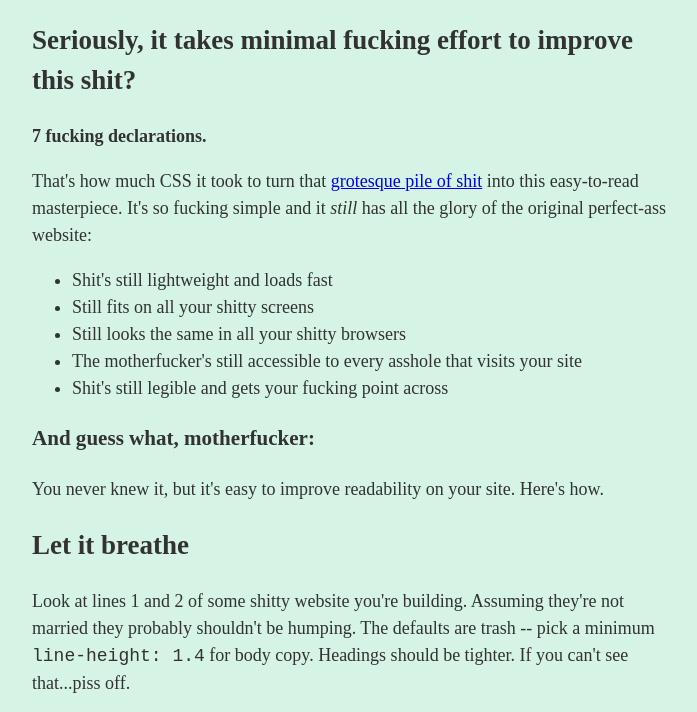
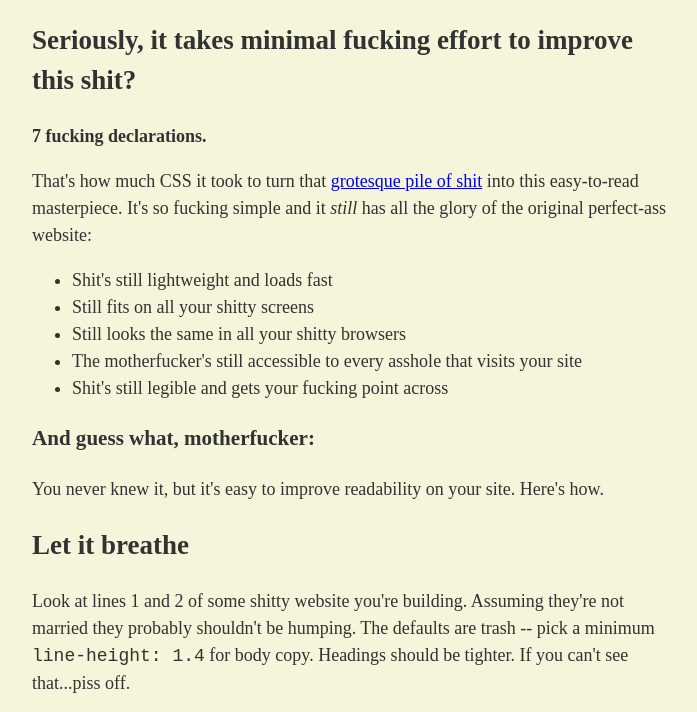
Before and after one commit to Laagab-Ahmed/BetterMotherFuckingWebsite, a plain HTML site: page index.html in a window 1280 px wide. Shown: the part 186-898 px from the top of the page, without its empty margins (318-1015 px from the left). Drawn offline with Linux system fonts and the light colour scheme.

Commit message:
Update style.css

```diff
--- a/style.css
+++ b/style.css
@@ -3,7 +3,7 @@ body
 width: 50%;
 margin-left: 350px;
 color: rgb(50, 50, 50);
-background-color: #d5f4e6;
+background-color: beige;
 line-height: 1.5;
 font-size: 18px;
 }
```
